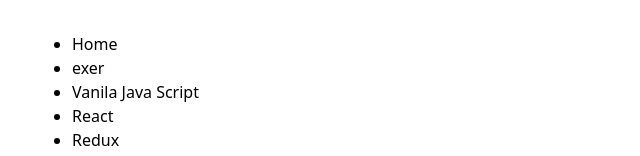
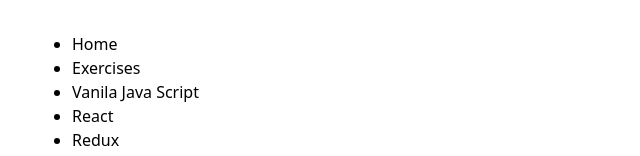
Before and after one commit to ValeriyVinn/exercises, a React (Vite) app: page / in a window 1280 px wide. Shown: the top 156 px of the page, without its empty margins (0-640 px from the left). Built offline with nearby package versions, Linux system fonts and the light colour scheme.

Commit message:
Test menu 3

```diff
--- a/src/App.jsx
+++ b/src/App.jsx
@@ -10,13 +10,12 @@
         <Route index element={<h1>Home</h1>} />
         <Route path="/exercises" element={<h1>Exercises</h1>}></Route>
         {/* <Route path="/vanilla-js" element={<h1>Vanilla</h1>}></Route> */}
-      <Route path="/vanilla-js" element={<VanillaMenu/>}></Route>
+        <Route path="/vanilla-js" element={<VanillaMenu />}></Route>
         <Route path="/react" element={<h1>React</h1>}></Route>
         <Route path="/redux" element={<h1>Redux</h1>}></Route>
         <Route path="/node-js" element={<h1>Node JS</h1>}></Route>
         <Route path="*" element={<h1>Element not found</h1>} />
       </Route>
-
     </Routes>
   );
 }
--- a/src/components/SharedLayout/SharedLayout.jsx
+++ b/src/components/SharedLayout/SharedLayout.jsx
@@ -12,7 +12,7 @@
         </li>
         <li className={css.navItem}>
           <NavLink to="exercises" className={css.navLink}>
-            exer
+            Exercises
           </NavLink>
         </li>
         <li className={css.navItem}>
--- a/src/main.jsx
+++ b/src/main.jsx
@@ -2,13 +2,13 @@
 import { createRoot } from 'react-dom/client'
 import './index.css'
 import App from './App.jsx'
-import { BrowserRouter } from "react-router-dom";
+import { HashRouter } from "react-router-dom";
 
 
 createRoot(document.getElementById("root")).render(
   <StrictMode>
-    <BrowserRouter>
+    <HashRouter>
       <App />
-    </BrowserRouter>
+    </HashRouter>
   </StrictMode>
 );
```
Lines whose indentation alone changed are shown as unchanged.
